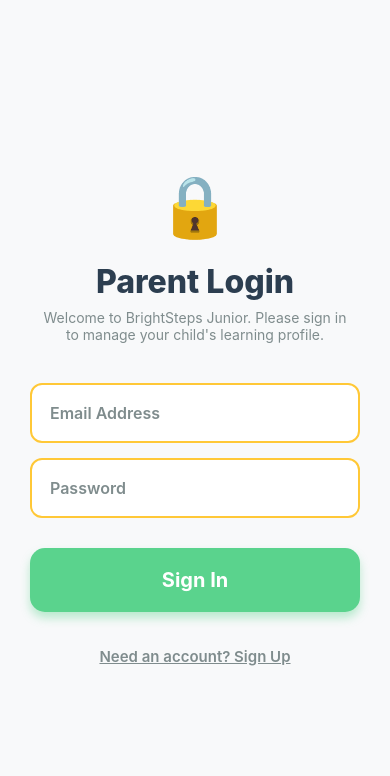
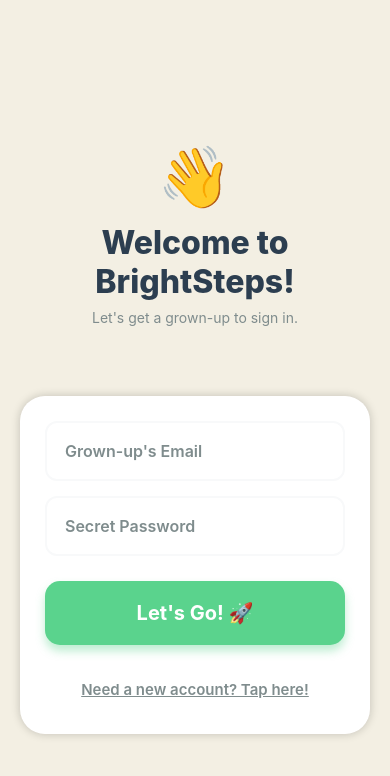
Before and after one commit to chrisbartie31/BrightSteps, a React Native app in the folder expo_app/: screen /ChildSelect in a window 390 px wide. Shown: the top 776 px of the page. Built offline with nearby package versions, Linux system fonts and the light colour scheme; no server answers.

Commit message:
updated child select screen

```diff
--- a/expo_app/screens/AuthScreen.js
+++ b/expo_app/screens/AuthScreen.js
@@ -29,13 +29,16 @@
 
   return (
     <ScrollView contentContainerStyle={styles.container}>
-      <Text style={styles.emoji}>🔒</Text>
-      <Text style={styles.header}>Parent Login</Text>
-      <Text style={styles.subHeader}>Welcome to BrightSteps Junior. Please sign in to manage your child's learning profile.</Text>
+      <View style={styles.headerContainer}>
+        <Text style={styles.emoji}>👋</Text>
+        <Text style={styles.header}>Welcome to BrightSteps!</Text>
+        <Text style={styles.subHeader}>Let's get a grown-up to sign in.</Text>
+      </View>
 
+      <View style={styles.formContainer}>
         <TextInput
             style={styles.input}
-          placeholder="Email Address"
+            placeholder="Grown-up's Email"
             keyboardType="email-address"
             value={email}
             onChangeText={setEmail}
@@ -43,7 +46,7 @@
         />
         <TextInput
             style={styles.input}
-          placeholder="Password"
+            placeholder="Secret Password"
             secureTextEntry
             value={password}
             onChangeText={setPassword}
@@ -55,7 +58,7 @@
             onPress={() => handleAuth(isLogin ? signInWithEmailAndPassword : createUserWithEmailAndPassword)}
             disabled={loading}
         >
-        <Text style={styles.buttonText}>{loading ? 'Authenticating...' : isLogin ? 'Sign In' : 'Create Parent Account'}</Text>
+          <Text style={styles.buttonText}>{loading ? 'Checking...' : isLogin ? "Let's Go! 🚀" : 'Create Account'}</Text>
         </TouchableOpacity>
 
         <TouchableOpacity
@@ -63,9 +66,10 @@
             onPress={() => setIsLogin(prev => !prev)}
         >
             <Text style={styles.switchText}>
-              {isLogin ? "Need an account? Sign Up" : "Have an account? Go to Sign In"}
+                {isLogin ? "Need a new account? Tap here!" : "Already have an account? Sign In"}
             </Text>
         </TouchableOpacity>
+      </View>
     </ScrollView>
   );
 }
@@ -73,11 +77,14 @@
 const styles = StyleSheet.create({
   container: {
     flexGrow: 1,
+    justifyContent: 'center',
+    backgroundColor: Colors.secondary + '15' // Light yellow background
+},
+  headerContainer: {
     padding: 30,
-    justifyContent: 'center',
-    backgroundColor: Colors.background
+    alignItems: 'center',
   },
-  emoji: { fontSize: 60, textAlign: 'center', marginBottom: 20, color: Colors.progress },
+  emoji: { fontSize: 60, marginBottom: 10 },
   header: {
     fontSize: 32,
     fontWeight: '800',
@@ -88,17 +95,25 @@
   subHeader: {
     fontSize: 14,
     marginBottom: 40,
-    textAlign: 'center',
     color: Colors.textSecondary,
-    paddingHorizontal: 10,
+  },
+  formContainer: {
+    backgroundColor: Colors.card,
+    marginHorizontal: 20,
+    padding: 25,
+    borderRadius: 25,
+    elevation: 8,
+    shadowColor: '#000',
+    shadowOpacity: 0.2,
+    shadowRadius: 10,
 },
   input: {
-    borderWidth: 2,
-    borderColor: Colors.secondary,
+    backgroundColor: Colors.card,
     borderRadius: 12,
     padding: 18,
     marginBottom: 15,
-    backgroundColor: Colors.card,
+    borderWidth: 2,
+    borderColor: Colors.background,
     fontSize: 16,
     fontWeight: '600'
 },
@@ -106,7 +121,7 @@
     padding: 20,
     borderRadius: 15,
     alignItems: 'center',
-    marginTop: 15,
+    marginTop: 10,
     shadowColor: Colors.primary,
     shadowOffset: { width: 0, height: 6 },
     shadowOpacity: 0.4,
--- a/expo_app/screens/ChildSelect.js
+++ b/expo_app/screens/ChildSelect.js
@@ -1,13 +1,13 @@
 // expo_app/screens/ChildSelect.js
 import React, { useEffect, useState } from 'react';
-import { View, Text, FlatList, TouchableOpacity, TextInput, StyleSheet, Alert, SafeAreaView } from 'react-native';
+import { View, Text, FlatList, TouchableOpacity, TextInput, StyleSheet, Alert, SafeAreaView, Modal } from 'react-native';
 import { auth, db } from '../services/firebase';
 import { collection, addDoc, query, where, onSnapshot } from 'firebase/firestore';
 import { useChild } from '../contexts/ChildContext';
 import { Colors } from '../constants/Colors';
 
 export default function ChildSelect({ navigation }) {
-  const [children, setChildren] = useState([]);
+  const [children, setChildren] = useState([]); // This will still hold just the children data
   const [newName, setNewName] = useState('');
   const [isAdding, setIsAdding] = useState(false); // Toggle for "Add" mode
   const { selectChild } = useChild();
@@ -57,7 +57,7 @@
     <SafeAreaView style={styles.container}>
       <View style={styles.headerContainer}>
         <View>
-          <Text style={styles.greeting}>Welcome,</Text>
+          <Text style={styles.greeting}>Hello there!</Text>
           <Text style={styles.title}>Who is learning?</Text>
         </View>
         <TouchableOpacity onPress={handleSignOut} style={styles.signOutBtn}>
@@ -69,52 +69,64 @@
         data={children}
         keyExtractor={i => i.id}
         contentContainerStyle={styles.listContent}
-        renderItem={({ item }) => (
+        renderItem={({ item }) => {
+          return (
             <TouchableOpacity style={styles.card} onPress={() => handleSelectChild(item)}>
               <View style={[styles.avatar, { backgroundColor: getColor(item.name) }]}>
                 <Text style={styles.avatarText}>{getInitial(item.name)}</Text>
               </View>
-            <View style={styles.cardInfo}>
               <Text style={styles.cardName}>{item.name}</Text>
-              <Text style={styles.cardAction}>Tap to start →</Text>
+              <View style={styles.goButton}>
+                <Text style={styles.goButtonText}>➔</Text>
               </View>
             </TouchableOpacity>
-        )}
+          );
+        }}
         ListEmptyComponent={
-          <Text style={styles.emptyText}>No children added yet. Add one below!</Text>
+          <Text style={styles.emptyText}>No learners added yet. Tap below to start!</Text>
         }
       />
 
-      {/* Bottom Action Sheet Style for Adding */}
-      <View style={styles.addContainer}>
-        {isAdding ? (
-          <View style={styles.inputRow}>
+      {/* Modal for Adding a New Child */}
+      <Modal
+        animationType="slide"
+        transparent={true}
+        visible={isAdding}
+        onRequestClose={() => setIsAdding(false)}
+      >
+        <View style={styles.modalContainer}>
+          <View style={styles.modalContent}>
+            <Text style={styles.modalTitle}>Add a New Learner</Text>
             <TextInput
               style={styles.input}
-              placeholder="Child's Name"
+              placeholder="What's their name?"
               value={newName}
               onChangeText={setNewName}
+              placeholderTextColor={Colors.textSecondary}
               autoFocus
             />
-            <TouchableOpacity style={styles.addConfirmBtn} onPress={addChild}>
-              <Text style={styles.addConfirmText}>Save</Text>
+            <View style={styles.modalActions}>
+              <TouchableOpacity style={[styles.modalButton, styles.cancelBtn]} onPress={() => setIsAdding(false)}>
+                <Text style={styles.cancelText}>Cancel</Text>
               </TouchableOpacity>
-            <TouchableOpacity style={styles.cancelBtn} onPress={() => setIsAdding(false)}>
-              <Text style={styles.cancelText}>X</Text>
+              <TouchableOpacity style={[styles.modalButton, styles.addConfirmBtn]} onPress={addChild}>
+                <Text style={styles.addConfirmText}>Add</Text>
               </TouchableOpacity>
             </View>
-        ) : (
-          <TouchableOpacity style={styles.addNewBtn} onPress={() => setIsAdding(true)}>
-            <Text style={styles.addNewText}>+ Add New Student</Text>
+          </View>
+        </View>
+      </Modal>
+
+      {/* Floating Action Button to Add Child */}
+      <TouchableOpacity style={styles.fab} onPress={() => setIsAdding(true)}>
+        <Text style={styles.fabIcon}>+</Text>
       </TouchableOpacity>
-        )}
-      </View>
     </SafeAreaView>
   );
 }
 
 const styles = StyleSheet.create({
-  container: { flex: 1, backgroundColor: Colors.background }, // Use background constant
+  container: { flex: 1, backgroundColor: Colors.background },
   headerContainer: {
     padding: 24,
     paddingTop: 40,
@@ -122,75 +134,104 @@
     justifyContent: 'space-between',
     alignItems: 'center',
     backgroundColor: Colors.card, // Use card constant
-    borderBottomWidth: 1,
+    borderBottomWidth: 2,
     borderBottomColor: Colors.background // Lighter separation
   },
   greeting: { fontSize: 16, color: Colors.textSecondary, fontWeight: '600' },
   title: { fontSize: 28, fontWeight: 'bold', color: Colors.textPrimary },
-  signOutBtn: { padding: 10, backgroundColor: Colors.danger + '20', borderRadius: 10 }, // Red background for contrast
-  signOutText: { color: Colors.danger, fontWeight: '700', fontSize: 14 },
+  signOutBtn: { padding: 10, backgroundColor: Colors.danger, borderRadius: 10 },
+  signOutText: { color: Colors.background, fontWeight: '700', fontSize: 14 },
 
-  listContent: { padding: 20 },
+  listContent: { paddingHorizontal: 20, paddingTop: 20, paddingBottom: 100 },
   emptyText: { textAlign: 'center', marginTop: 50, color: Colors.textSecondary, fontSize: 16 },
 
   card: {
     backgroundColor: Colors.card,
-    borderRadius: 20, // More rounded for junior app
-    padding: 20, // Large padding
+    borderRadius: 20,
+    padding: 15,
     marginBottom: 20,
     flexDirection: 'row',
     alignItems: 'center',
     shadowColor: '#000',
     shadowOffset: { width: 0, height: 4 },
-    shadowOpacity: 0.1, // Softer shadow
+    shadowOpacity: 0.1,
     shadowRadius: 8,
     elevation: 5,
   },
   avatar: {
-    width: 60, // Larger avatar
+    width: 60,
     height: 60,
     borderRadius: 30,
     justifyContent: 'center',
     alignItems: 'center',
-    marginRight: 20,
+    marginRight: 15,
   },
-  avatarText: { color: Colors.card, fontSize: 26, fontWeight: 'bold' },
-  cardInfo: { flex: 1 },
-  cardName: { fontSize: 22, fontWeight: '800', color: Colors.textPrimary }, // Bigger name
-  cardAction: { fontSize: 14, color: Colors.primary, marginTop: 4, fontWeight: '600' }, // Primary color for action
-
-  addContainer: {
-    padding: 20,
-    backgroundColor: Colors.card,
-    borderTopWidth: 1,
-    borderTopColor: Colors.background,
-  },
-  addNewBtn: {
-    backgroundColor: Colors.primary, // Use primary color
-    borderRadius: 16, // Larger button radius
-    padding: 20, // Large touch target
+  avatarText: { color: Colors.card, fontSize: 28, fontWeight: 'bold' },
+  cardName: { flex: 1, fontSize: 22, fontWeight: '800', color: Colors.textPrimary },
+  goButton: {
+    width: 44,
+    height: 44,
+    borderRadius: 22,
+    backgroundColor: Colors.primary + '20',
+    justifyContent: 'center',
     alignItems: 'center',
   },
-  addNewText: { color: Colors.card, fontSize: 18, fontWeight: 'bold' },
+  goButtonText: { fontSize: 20, color: Colors.primary, fontWeight: 'bold' },
 
-  inputRow: { flexDirection: 'row', alignItems: 'center' },
+  // Modal Styles
+  modalContainer: {
+    flex: 1,
+    justifyContent: 'center',
+    alignItems: 'center',
+    backgroundColor: 'rgba(0,0,0,0.5)',
+  },
+  modalContent: {
+    width: '85%',
+    backgroundColor: Colors.card,
+    borderRadius: 20,
+    padding: 25,
+    alignItems: 'center',
+  },
+  modalTitle: {
+    fontSize: 22,
+    fontWeight: 'bold',
+    color: Colors.textPrimary,
+    marginBottom: 20,
+  },
   input: {
-    flex: 1,
+    width: '100%',
     backgroundColor: Colors.background,
     padding: 15,
-    borderRadius: 10,
-    marginRight: 10,
+    borderRadius: 12,
     borderWidth: 2,
-    borderColor: Colors.secondary // Highlighting input field
+    borderColor: Colors.secondary,
+    fontSize: 16,
+    marginBottom: 25,
   },
+  modalActions: { flexDirection: 'row', justifyContent: 'space-between', width: '100%' },
+  modalButton: { flex: 1, padding: 15, borderRadius: 12, alignItems: 'center' },
+  cancelBtn: { backgroundColor: Colors.background, marginRight: 10 },
+  cancelText: { color: Colors.textSecondary, fontWeight: 'bold', fontSize: 16 },
   addConfirmBtn: {
-    backgroundColor: Colors.progress, // Blue for confirmation
-    paddingHorizontal: 20,
-    paddingVertical: 15,
-    borderRadius: 10,
-    marginRight: 8
+    backgroundColor: Colors.primary,
   },
-  addConfirmText: { color: Colors.card, fontWeight: 'bold' },
-  cancelBtn: { padding: 10 },
-  cancelText: { color: Colors.textSecondary, fontWeight: 'bold', fontSize: 18 }
+  addConfirmText: { color: Colors.card, fontWeight: 'bold', fontSize: 16 },
+
+  // Floating Action Button
+  fab: {
+    position: 'absolute',
+    bottom: 40,
+    right: 30,
+    width: 64,
+    height: 64,
+    borderRadius: 32,
+    backgroundColor: Colors.primary,
+    justifyContent: 'center',
+    alignItems: 'center',
+    elevation: 8,
+    shadowColor: '#000',
+    shadowOpacity: 0.3,
+    shadowRadius: 5,
+  },
+  fabIcon: { color: Colors.card, fontSize: 32, fontWeight: 'bold', lineHeight: 34 },
 });
--- a/expo_app/screens/LessonDetail.js
+++ b/expo_app/screens/LessonDetail.js
@@ -159,7 +159,7 @@
 
   contentArea: { flex: 1, justifyContent: 'center' },
   mediaPlayer: { width: '100%', height: '100%', backgroundColor: 'black' },
-  webView: { flex: 1 },
+  webView: { flex: 1, backgroundColor: Colors.background },
   errorText: { color: Colors.card, marginBottom: 10 },
 
   openButton: { backgroundColor: Colors.progress, padding: 15, borderRadius: 10 },
```
Lines whose indentation alone changed are shown as unchanged.
